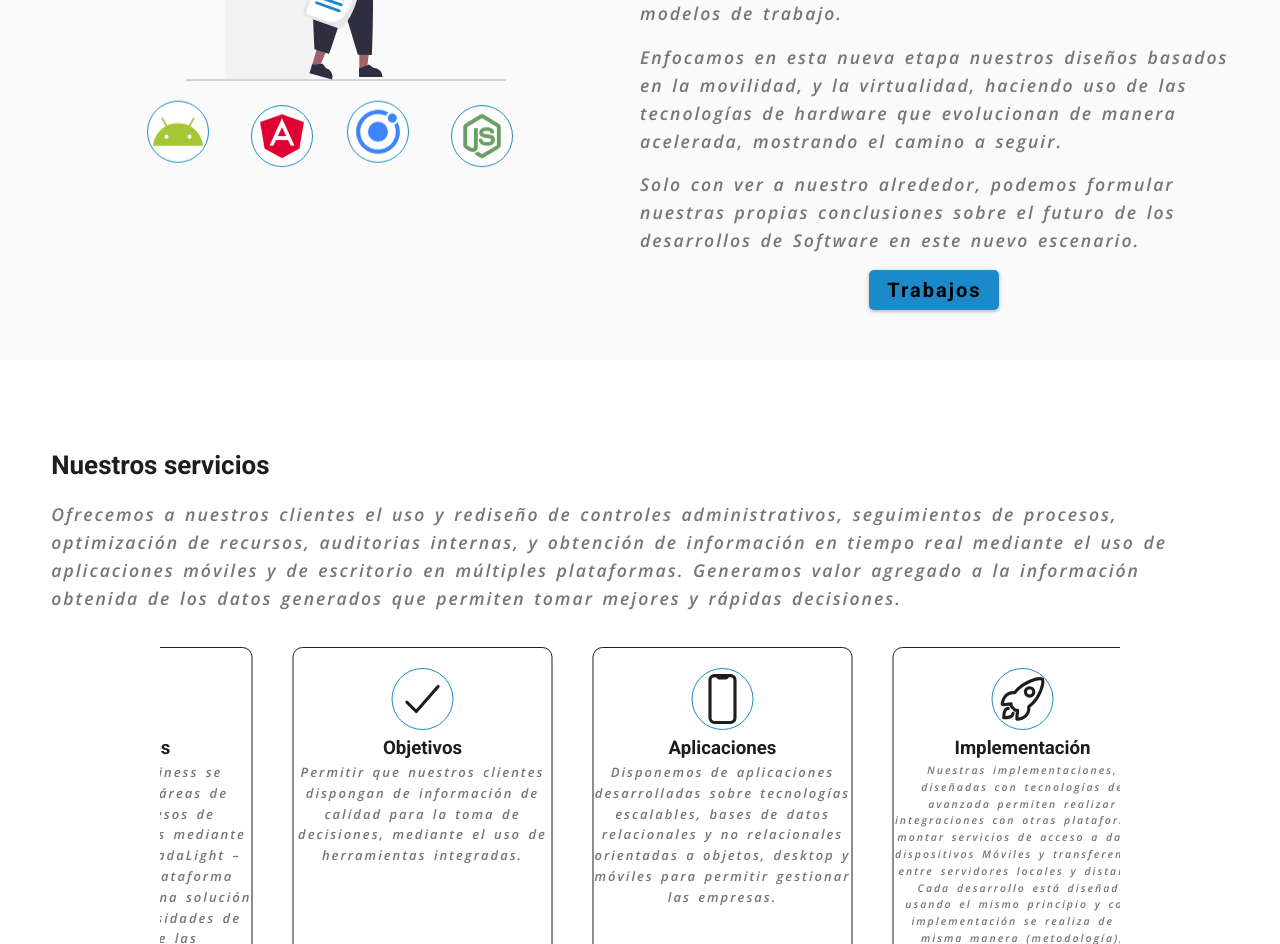
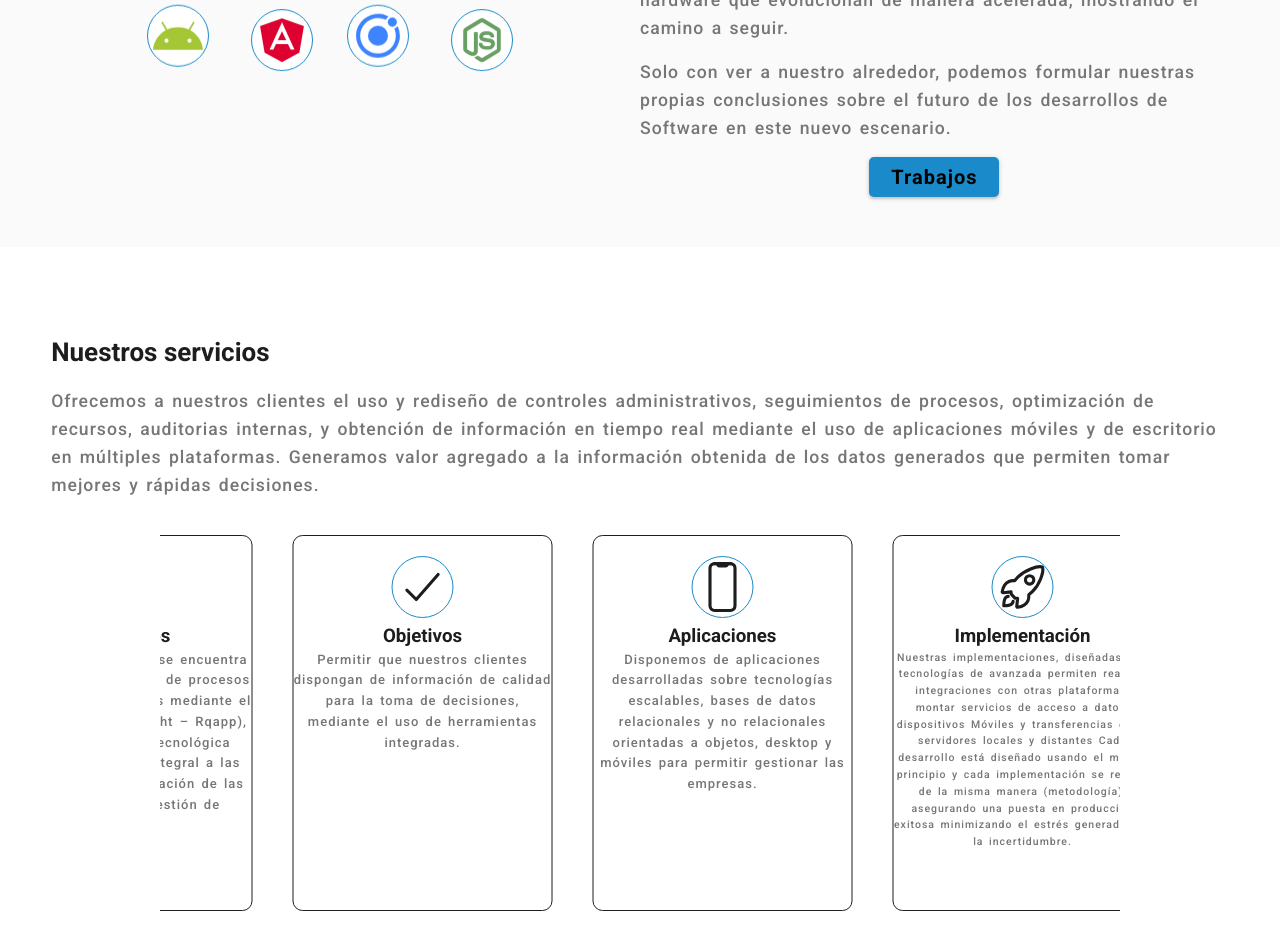
Before and after one commit to AxelWestman/rq-prueba, a plain HTML site: page index.html in a window 1280 px wide. Shown: the part 1856-2800 px from the top of the page. Drawn offline with nearby package versions, Linux system fonts and the light colour scheme.

Commit message:
Add files via upload

```diff
--- a/assets/style.css
+++ b/assets/style.css
@@ -9,9 +9,8 @@ a{
 }
 
 p{
-    font-family: 'Open Sans', sans-serif;
-    font-style: italic;
-    letter-spacing: 2px;
+    font-family: 'Roboto', sans-serif;
+    letter-spacing: 1px;
     font-size: 0.800em;
     line-height: 1.6;
     word-spacing: 2px;
@@ -392,7 +391,6 @@ h3{
 }
 
 .texto-desarrollos{
-    font-family: 'Open Sans', sans-serif;
     color:  #767677;
 }
 
@@ -608,7 +606,7 @@ footer{
     }
 
     .android {
-        top: -0.75em;;
+        top: 1.25em;;
         margin: 0px;
         left: 3em;
         transform: translate(0px);
@@ -618,7 +616,7 @@ footer{
     }
 
     .angular {
-        top: -0.9em;
+        top: 1.25em;
         left: 9.5em;
         margin: 0px;
         transform: translate(0px);
@@ -628,7 +626,7 @@ footer{
     }
 
     .node {
-        top: -0.75em;
+        top: 1.25em;
         left: 23em;
         margin: 0px;
         transform: translate(0px);
@@ -638,7 +636,7 @@ footer{
     }
 
     .ionic {
-        top: -0.75em;
+        top: 1.25em;
         left: 16.5em;
         margin: 0px;
         transform: translate(0px);
@@ -749,6 +747,25 @@ footer{
 
 }
 
+@media (min-width: 1095px){
+    .android{
+        top: 1.25em ;
+    }
+
+    .angular{
+        top: 1.25em ;
+    }
+
+    .node{
+        top: 1.25em ;
+    }
+
+    .ionic{
+        top: 1.25em ;
+    }
+
+}
+
 @media (min-width: 1115px){
     .android{
         top: 1.25em;
@@ -773,22 +790,22 @@ footer{
 
 @media (min-width: 1172px){
     .android{
-        top: 1.25em;
+        top: 2.25em;
         left: 5em;
     }
 
     .angular{
-        top: 1.25em;
+        top: 2.25em;
         left: 11.5em;
     }
 
     .node{
-        top: 1.25em;
+        top: 2.25em;
         left: 24em;
     }
 
     .ionic{
-        top: 1.25em ;
+        top: 2.25em ;
         left: 17.5em
     }
 
@@ -821,14 +838,29 @@ footer{
     h1{
         width: 14.125em;
     }
+
+    .android{
+        top: 3.25em;
+    }
+
+    .angular{
+        top: 3.25em;
+    }
+
+    .ionic{
+        top: 3.25em;
+    }
+
+    .node{
+        top:3.25em;
+    }
+
 }
 
 @media(min-width: 1291px){
     .image-one-container{
         width:1150px;
     }
-
-
 
 }
 
@@ -996,22 +1028,22 @@ footer{
 
 @media (min-width: 1880px){
     .android{
-        top: 5.25em;
+        top: 6.25em;
         left: 17em;
     }
 
     .angular{
-        top: 5.25em;
+        top: 6.25em;
         left: 23.5em;
     }
 
     .node{
-        top: 5.25em;
+        top: 6.25em;
         left: 36em;
     }
 
     .ionic{
-        top: 5.25em ;
+        top: 6.25em ;
         left: 29.5em
     }
 
--- a/assets/style_dklapp.css
+++ b/assets/style_dklapp.css
@@ -9,9 +9,8 @@ a{
 }
 
 p{
-    font-family: 'Open Sans', sans-serif;
-    font-style: italic;
-    letter-spacing: 2px;
+    font-family: 'Roboto', sans-serif;
+    letter-spacing: 1px;
     font-size: 0.800em;
     line-height: 1.6;
     word-spacing: 2px;
--- a/assets/style_politica_privacidad.css
+++ b/assets/style_politica_privacidad.css
@@ -9,9 +9,8 @@ a{
 }
 
 p{
-    font-family: 'Open Sans', sans-serif;
-    font-style: italic;
-    letter-spacing: 2px;
+    font-family: 'Roboto', sans-serif;
+    letter-spacing: 1px;
     font-size: 0.800em;
     line-height: 1.6;
     word-spacing: 2px;
--- a/assets/style_servicios.css
+++ b/assets/style_servicios.css
@@ -11,9 +11,8 @@ a{
 }
 
 p{
-    font-family: 'Open Sans', sans-serif;
-    font-style: italic;
-    letter-spacing: 2px;
+    font-family: 'Roboto', sans-serif;
+    letter-spacing: 1px;
     font-size: 0.800em;
     line-height: 1.6;
     word-spacing: 2px;
--- a/assets/style_soporte.css
+++ b/assets/style_soporte.css
@@ -9,9 +9,8 @@ a{
 }
 
 p{
-    font-family: 'Open Sans', sans-serif;
-    font-style: italic;
-    letter-spacing: 2px;
+    font-family: 'Roboto', sans-serif;
+    letter-spacing: 1px;
     font-size: 0.800em;
     line-height: 1.6;
     word-spacing: 2px;
--- a/assets/style_trabajos.css
+++ b/assets/style_trabajos.css
@@ -9,9 +9,8 @@ a{
 }
 
 p{
-    font-family: 'Open Sans', sans-serif;
-    font-style: italic;
-    letter-spacing: 2px;
+    font-family: 'Roboto', sans-serif;
+    letter-spacing: 1px;
     font-size: 0.800em;
     line-height: 1.6;
     word-spacing: 2px;
@@ -320,7 +319,7 @@ header{
     margin-top: 4px;
     transition: margin-top 0.4s;
     color: #FFFFFF;
-    font-size: 12px;
+    font-size: 0.67em;
   }
 
 
--- a/index.html
+++ b/index.html
@@ -8,7 +8,9 @@
     <link rel="stylesheet" href="assets/style.css">
     <link rel="preconnect" href="https://fonts.googleapis.com">
     <link rel="preconnect" href="https://fonts.gstatic.com" crossorigin>
-    <link href="https://fonts.googleapis.com/css2?family=Open+Sans:ital,wght@0,600;1,600&family=Roboto:wght@700&display=swap" rel="stylesheet">
+    <link rel="preconnect" href="https://fonts.googleapis.com">
+<link rel="preconnect" href="https://fonts.gstatic.com" crossorigin>
+<link href="https://fonts.googleapis.com/css2?family=Open+Sans:ital,wght@0,600;1,600&family=Roboto:wght@300;500;700&display=swap" rel="stylesheet">
     <link rel="stylesheet" href="https://cdnjs.cloudflare.com/ajax/libs/animate.css/4.1.1/animate.min.css"/>
 </head>
 <body>
```
Also changed, not shown: dklapp.html (+2 -2 lines), politica-privacidad.html (+1 -1 lines), servicios.html (+1 -1 lines), soporte.html (+1 -1 lines), trabajos.html (+1 -1 lines).
